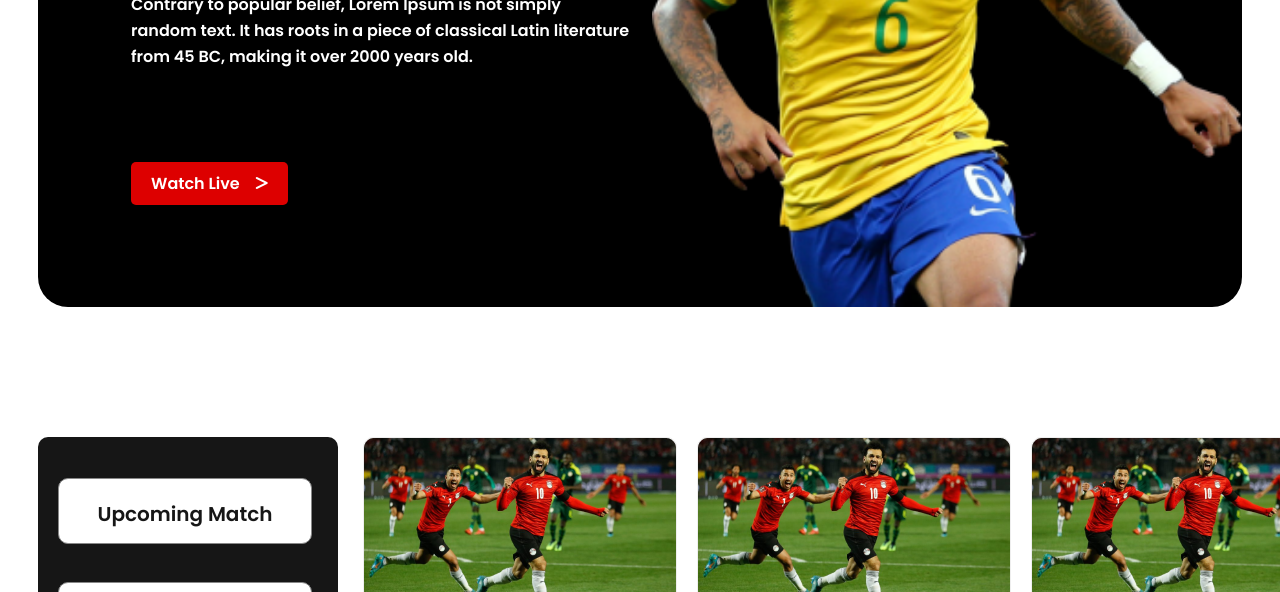
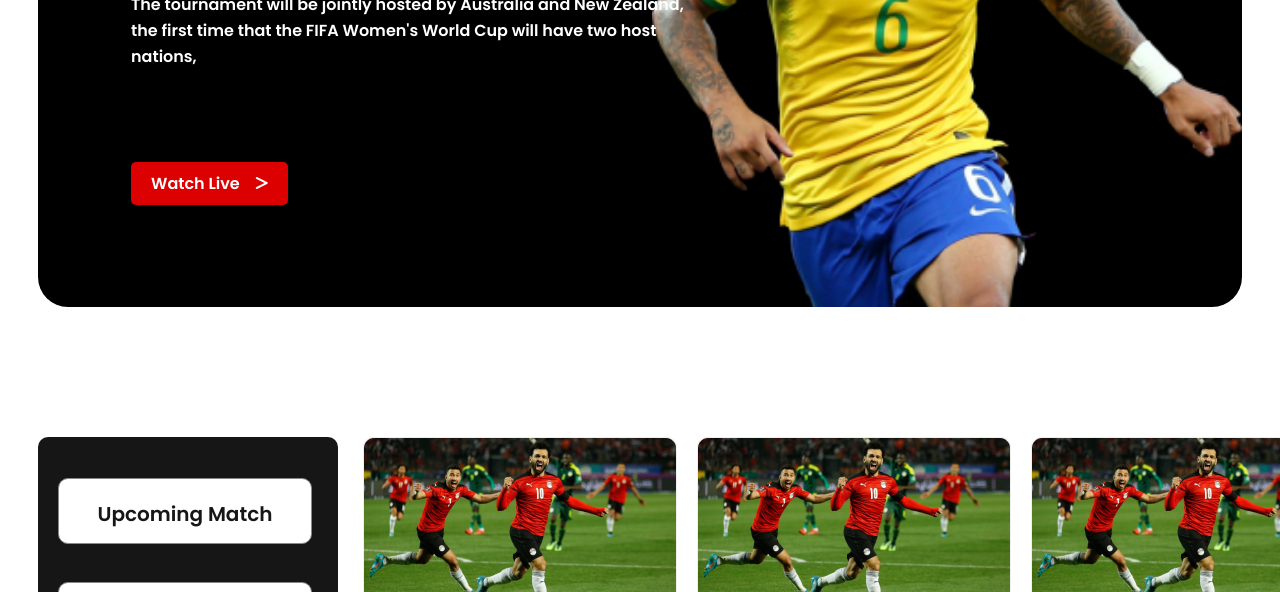
Before and after one commit to Talimul212/CUP-2023, a plain HTML site: page index.html in a window 1280 px wide. Shown: the part 508-1100 px from the top of the page. Drawn offline with Linux system fonts and the light colour scheme.

Commit message:
World-Cup

```diff
--- a/index.html
+++ b/index.html
@@ -17,10 +17,8 @@
     <header class="header-container">
         <div class="banner-info">
             <h1 class="banner-title">The Greatest show on the earth</h1>
-            <p class="banner-descipation">Contrary to popular belief, Lorem Ipsum is not simply<br>
-                random text. It has roots in a piece of classical Latin literature<br> from 45 BC, making it over 2000
-                years
-                old.</p>
+            <p class="banner-descipation">The tournament will be jointly hosted by Australia and New Zealand, the first
+                time that the FIFA Women's World Cup will have two host nations,</p>
             <p class="responsive">Contrary to popular belief, is not simply random text.</p>
             <span>
                 <a class="banner-anchor" href="">Watch Live&emsp;<i class="fa-solid fa-greater-than"></i></a>
```
Also changed, not shown: upcoming-match.html (+2 -4 lines).
